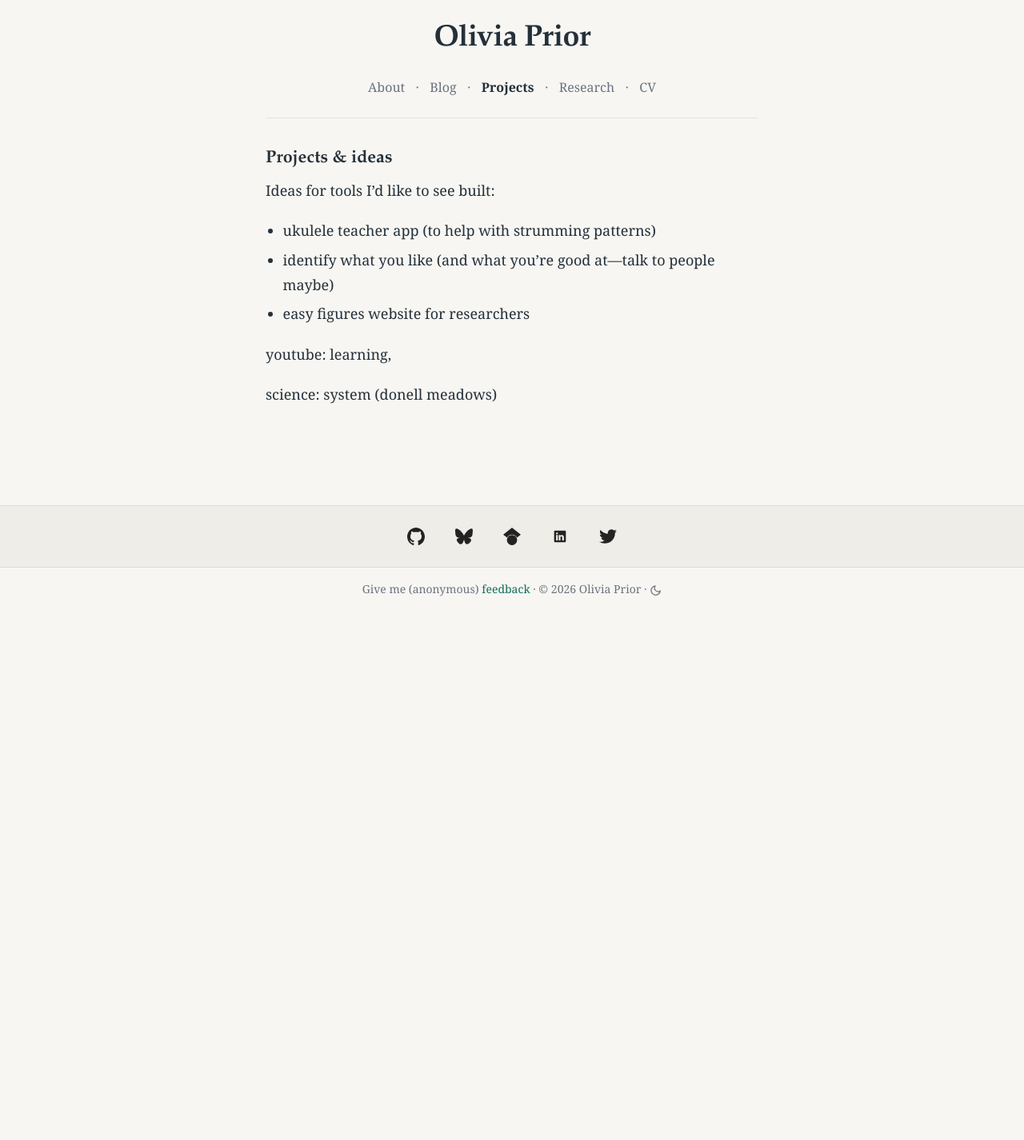
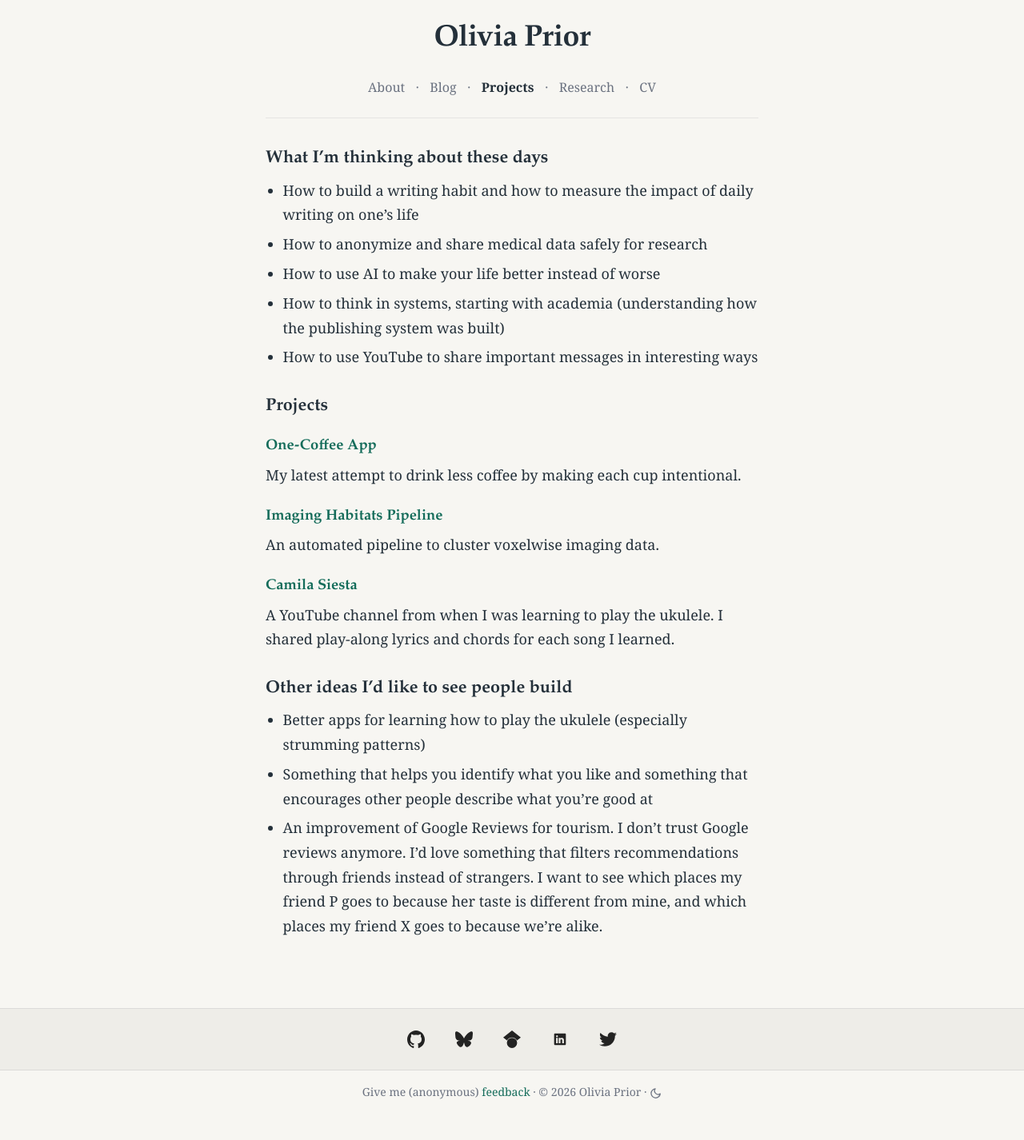
Before and after one commit to theanega/theanega.github.io, a Jekyll site: the page built from _pages/projects.md, in a window 1280 px wide. Shown: the whole page at 80% size. Built offline with Jekyll 4.4.1, drawn with Linux system fonts in a browser that asks for light colours; before the commit the page ends 900 px from its top, so only the background shows below that.

Commit message:
Update projects page with focus areas, links, and ideas.
Co-authored-by: Cursor <cursoragent@cursor.com>

```diff
--- a/_pages/projects.md
+++ b/_pages/projects.md
@@ -4,14 +4,26 @@ title: Projects
 permalink: /projects/
 ---
 
-## Projects & ideas
+## What I'm thinking about these days
+- How to build a writing habit and how to measure the impact of daily writing on one's life
+- How to anonymize and share medical data safely for research
+- How to use AI to make your life better instead of worse
+- How to think in systems, starting with academia (understanding how the publishing system was built)
+- How to use YouTube to share important messages in interesting ways
 
-Ideas for tools I'd like to see built:
 
-- ukulele teacher app (to help with strumming patterns)
-- identify what you like (and what you're good at—talk to people maybe)
-- easy figures website for researchers
+## Projects
 
-youtube: learning,
+### [One-Coffee App](https://one-intentional-cup.lovable.app/)
+My latest attempt to drink less coffee by making each cup intentional.
 
-science: system (donell meadows)
+### [Imaging Habitats Pipeline](https://github.com/radiomicsgroup/imaging-habitats-pipeline)
+An automated pipeline to cluster voxelwise imaging data.
+
+### [Camila Siesta](https://www.youtube.com/@camilasiesta)
+A YouTube channel from when I was learning to play the ukulele. I shared play-along lyrics and chords for each song I learned.
+
+## Other ideas I'd like to see people build
+- Better apps for learning how to play the ukulele (especially strumming patterns)
+- Something that helps you identify what you like and something that encourages other people describe what you're good at
+- An improvement of Google Reviews for tourism. I don't trust Google reviews anymore. I'd love something that filters recommendations through friends instead of strangers. I want to see which places my friend P goes to because her taste is different from mine, and which places my friend X goes to because we're alike.
```
